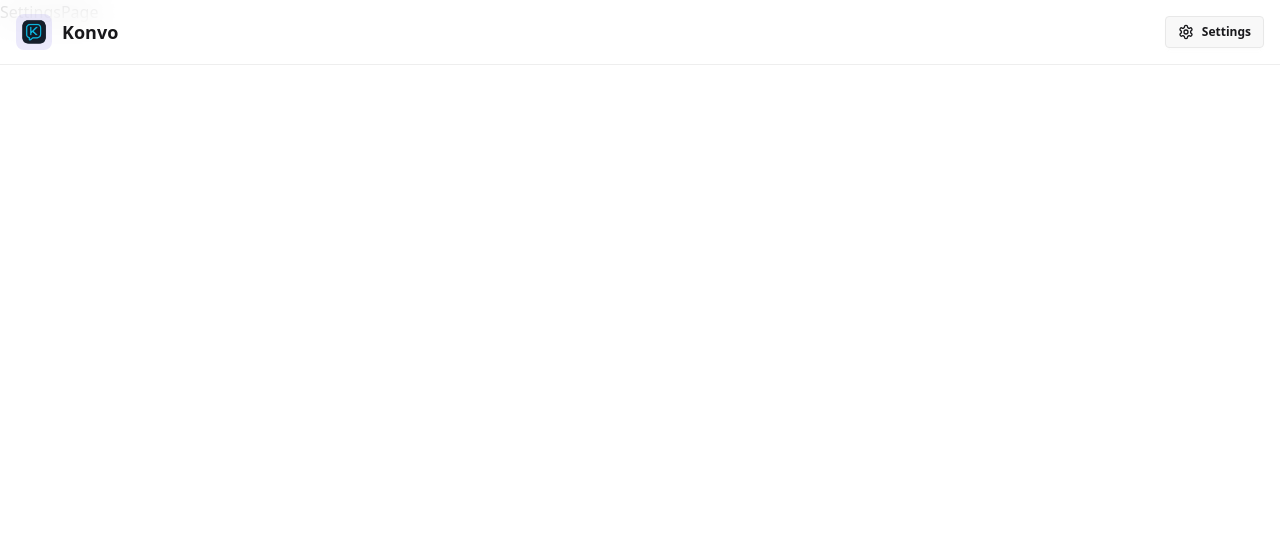
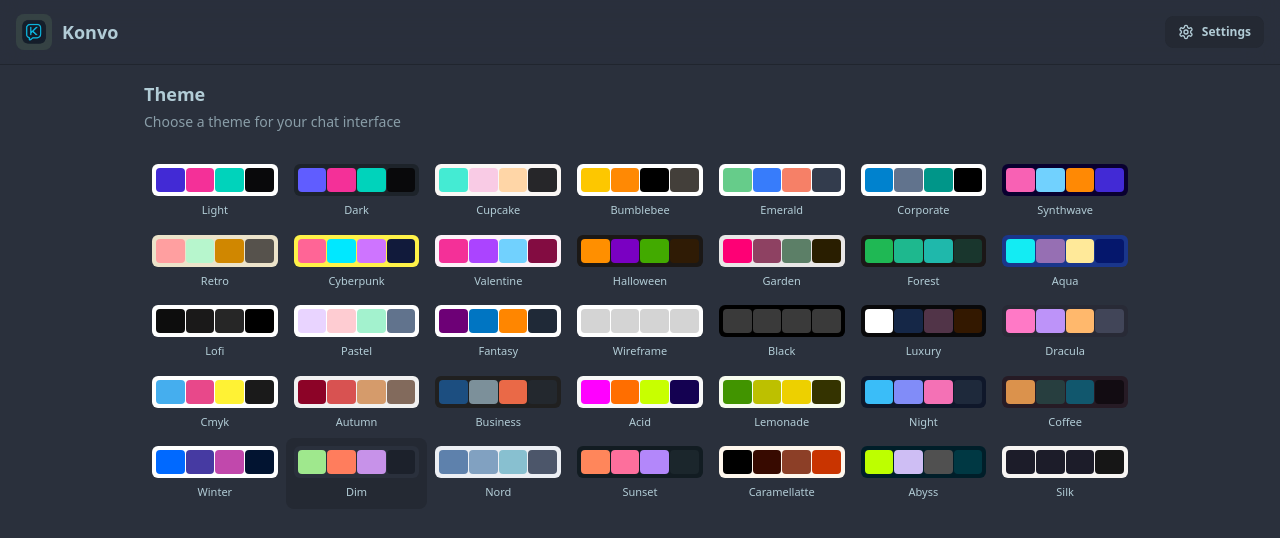
Before and after one commit to Spidy394/Konvo, a React (Vite) app in the folder client/: page /settings in a window 1280 px wide. Shown: the top 538 px of the page. Built offline with nearby package versions, Linux system fonts and the light colour scheme; no server answers.

Commit message:
add themes

```diff
--- a/client/src/App.jsx
+++ b/client/src/App.jsx
@@ -8,10 +8,11 @@
 import { useAuthStore } from "./store/useAuthStore.js";
 import { useEffect } from "react";
 import { Toaster } from "react-hot-toast";
+import { useThemeStore } from "./store/useThemeStore.js";
 
 const App = () => {
   const { authUser, checkAuth, isCheckingAuth } = useAuthStore();
-
+  const { theme } = useThemeStore()
   useEffect(() => {
     checkAuth();
   }, [checkAuth]);
@@ -26,8 +27,9 @@
     );
 
   return (
-    <div>
+    <div data-theme={theme}>
       <Navbar />
+
       <Routes>
         <Route path="/" element={ authUser ? <HomePage /> : <Navigate to="/login" /> } />
         <Route path="/signup" element={ !authUser ? <SignupPage /> : <Navigate to="/" /> } />
--- /dev/null
+++ b/client/src/constants/index.js
@@ -0,0 +1,37 @@
+export const THEMES = [
+  "light",
+  "dark",
+  "cupcake",
+  "bumblebee",
+  "emerald",
+  "corporate",
+  "synthwave",
+  "retro",
+  "cyberpunk",
+  "valentine",
+  "halloween",
+  "garden",
+  "forest",
+  "aqua",
+  "lofi",
+  "pastel",
+  "fantasy",
+  "wireframe",
+  "black",
+  "luxury",
+  "dracula",
+  "cmyk",
+  "autumn",
+  "business",
+  "acid",
+  "lemonade",
+  "night",
+  "coffee",
+  "winter",
+  "dim",
+  "nord",
+  "sunset",
+  "caramellatte",
+  "abyss",
+  "silk",
+];
--- a/client/src/index.css
+++ b/client/src/index.css
@@ -1,2 +1,4 @@
 @import "tailwindcss";
-@plugin "daisyui";
+@plugin "daisyui" {
+  themes: all;
+}
--- a/client/src/pages/SettingsPage.jsx
+++ b/client/src/pages/SettingsPage.jsx
@@ -1,6 +1,44 @@
+import { THEMES } from "../constants";
+import { useThemeStore } from "../store/useThemeStore";
+
+const PREVIEW_MESSAGE = [
+  { id: 1, content: "Hey! How's it going?", isSent: false },
+  {id: 2, content: "I'm doing great! Just working on some new features.", isSent: true },
+];
+
 const SettingsPage = () => {
+  const { theme, setTheme } = useThemeStore();
   return (
-    <div>SettingsPage</div>
+    <div className="h-screen container mx-auto px-4 pt-20 max-w-5xl">
+      <div className="space-y-6">
+      <div className="flex flex-col gap-1">
+        <h2 className="text-lg font-semibold">Theme</h2>
+        <p className="text-sm text-base-content/70">Choose a theme for your chat interface</p>
+      </div>
+
+      <div className="grid grid-cols-4 sm:grid-cols-6 md:grid-cols-7">
+        {THEMES.map((t) => (
+          <button
+            key={t}
+            className={`group flex flex-col items-center gap-1.5 p-2 rounded-lg transition-colors ${theme === t ? "bg-base-200" : "hover:bg-base-200/50"}`}
+            onClick={() => setTheme(t)}
+          >
+            <div className="relative h-8 w-full rounded-md overflow-hidden" data-theme={t}>
+              <div className="absolute inset-0 grid grid-cols-4 gap-px p-1">
+                <div className="rounded bg-primary"></div>
+                <div className="rounded bg-secondary"></div>
+                <div className="rounded bg-accent"></div>
+                <div className="rounded bg-neutral"></div>
+              </div>
+            </div>
+            <span className="text-[11px] font-medium truncate w-full text-center">
+              {t.charAt(0).toUpperCase() + t.slice(1)}
+            </span>
+          </button>
+        ))}
+      </div>
+      </div>
+    </div>
   )
 }
 
--- /dev/null
+++ b/client/src/store/useThemeStore.js
@@ -0,0 +1,9 @@
+import { create } from "zustand";
+
+export const useThemeStore = create((set) => ({
+    theme: localStorage.getItem("konvo-theme") || "dim",
+    setTheme: (theme) => {
+    localStorage.setItem("konvo-theme", theme)
+        set({ theme })
+    }
+}));
```
